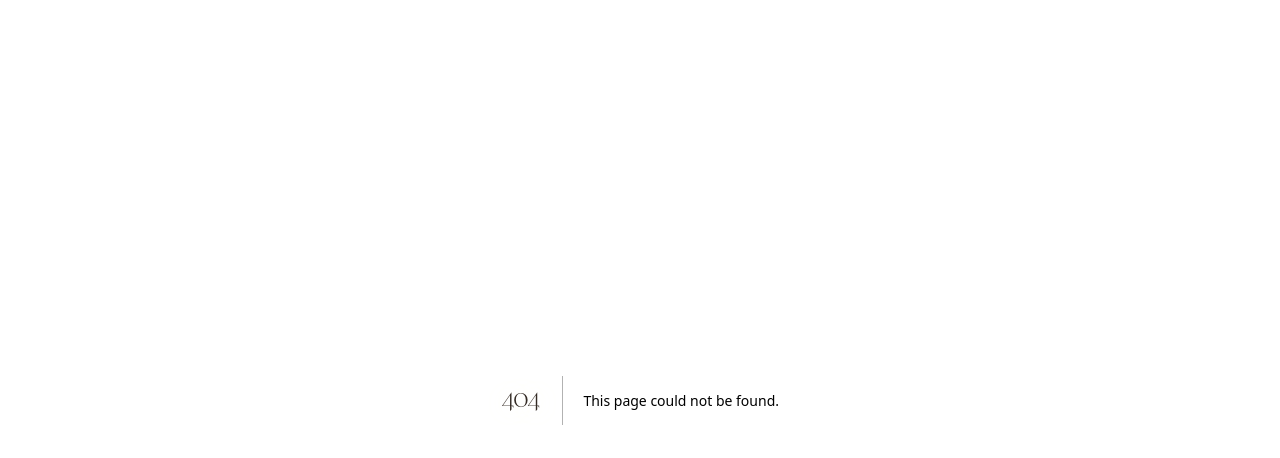
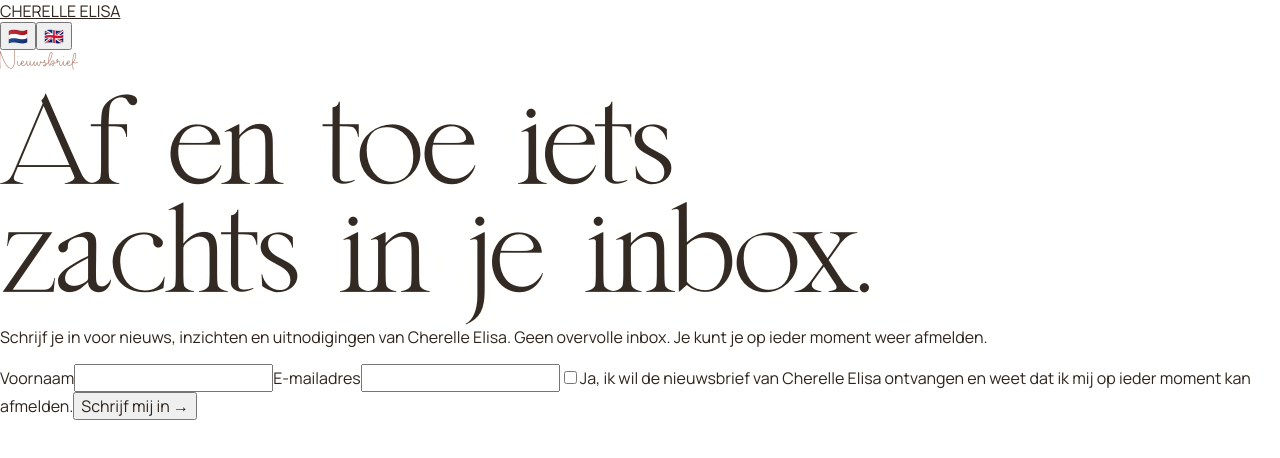
Before and after one commit to eddy9393/cherelleelisa.nl, a Next.js app: page /nieuwsbrief in a window 1280 px wide. Before the commit this address had no page. Shown: the top 458 px of the page. Built offline with nearby package versions, Linux system fonts and the light colour scheme.

Commit message:
Add public newsletter signup page

```diff
--- /dev/null
+++ b/app/nieuwsbrief/page.tsx
@@ -0,0 +1,146 @@
+"use client";
+
+import { FormEvent, useEffect, useState } from "react";
+
+type Language = "nl" | "en";
+
+const languageStorageKey = "cherelle-language";
+
+export default function NewsletterPage() {
+  const [language, setLanguage] = useState<Language>("nl");
+  const [status, setStatus] = useState<"idle" | "sending" | "success" | "already" | "unsubscribed" | "invalid" | "error">("idle");
+
+  useEffect(() => {
+    const saved = window.localStorage.getItem(languageStorageKey);
+    if (saved === "nl" || saved === "en") setLanguage(saved);
+
+    const queryStatus = new URLSearchParams(window.location.search).get("status");
+    if (queryStatus === "unsubscribed" || queryStatus === "invalid" || queryStatus === "error") {
+      setStatus(queryStatus);
+    }
+  }, []);
+
+  useEffect(() => {
+    window.localStorage.setItem(languageStorageKey, language);
+    document.documentElement.lang = language;
+  }, [language]);
+
+  async function submit(event: FormEvent<HTMLFormElement>) {
+    event.preventDefault();
+    if (status === "sending") return;
+
+    const form = event.currentTarget;
+    const data = new FormData(form);
+
+    setStatus("sending");
+
+    try {
+      const response = await fetch("/api/newsletter/subscribe", {
+        method: "POST",
+        headers: { "Content-Type": "application/json" },
+        body: JSON.stringify({
+          first_name: String(data.get("first_name") ?? ""),
+          email: String(data.get("email") ?? ""),
+          consent: data.get("consent") === "yes",
+        }),
+      });
+
+      const result = await response.json().catch(() => null);
+      if (!response.ok || !result?.ok) {
+        throw new Error(result?.error || "Inschrijven is niet gelukt.");
+      }
+
+      form.reset();
+      setStatus(result.already_subscribed ? "already" : "success");
+    } catch {
+      setStatus("error");
+    }
+  }
+
+  const copy = language === "nl"
+    ? {
+        kicker: "Nieuwsbrief",
+        title: "Af en toe iets zachts in je inbox.",
+        body: "Schrijf je in voor nieuws, inzichten en uitnodigingen van Cherelle Elisa. Geen overvolle inbox. Je kunt je op ieder moment weer afmelden.",
+        firstName: "Voornaam",
+        email: "E-mailadres",
+        consent: "Ja, ik wil de nieuwsbrief van Cherelle Elisa ontvangen en weet dat ik mij op ieder moment kan afmelden.",
+        submit: "Schrijf mij in",
+        sending: "Inschrijven…",
+        success: "Je bent ingeschreven. Fijn dat je er bent.",
+        already: "Dit e-mailadres staat al op de nieuwsbrieflijst.",
+        unsubscribed: "Je bent afgemeld. Je ontvangt geen nieuwsbrieven meer.",
+        invalid: "Deze afmeldlink is niet geldig.",
+        error: "Er ging iets mis. Probeer het later opnieuw.",
+        back: "Terug naar de website",
+      }
+    : {
+        kicker: "Newsletter",
+        title: "Something gentle in your inbox, every now and then.",
+        body: "Subscribe for news, insights and invitations from Cherelle Elisa. No crowded inbox. You can unsubscribe at any time.",
+        firstName: "First name",
+        email: "Email address",
+        consent: "Yes, I want to receive the Cherelle Elisa newsletter and I know I can unsubscribe at any time.",
+        submit: "Subscribe",
+        sending: "Subscribing…",
+        success: "You’re subscribed. Lovely to have you here.",
+        already: "This email address is already subscribed.",
+        unsubscribed: "You’re unsubscribed. You will no longer receive newsletters.",
+        invalid: "This unsubscribe link is not valid.",
+        error: "Something went wrong. Please try again later.",
+        back: "Back to the website",
+      };
+
+  return (
+    <main className="newsletterPage">
+      <header className="newsletterPageHeader">
+        <a href="/">CHERELLE ELISA</a>
+        <div>
+          <button type="button" className={language === "nl" ? "isActive" : ""} onClick={() => setLanguage("nl")} aria-label="Nederlands">🇳🇱</button>
+          <button type="button" className={language === "en" ? "isActive" : ""} onClick={() => setLanguage("en")} aria-label="English">🇬🇧</button>
+        </div>
+      </header>
+
+      <section className="newsletterPageInner">
+        <div className="newsletterPageIntro">
+          <p className="detailKicker">{copy.kicker}</p>
+          <h1>{copy.title}</h1>
+          <p>{copy.body}</p>
+        </div>
+
+        {status === "unsubscribed" || status === "invalid" ? (
+          <div className="newsletterPageResult">
+            <strong>{status === "unsubscribed" ? "✓" : "—"}</strong>
+            <p>{status === "unsubscribed" ? copy.unsubscribed : copy.invalid}</p>
+            <a href="/">{copy.back} →</a>
+          </div>
+        ) : (
+          <form className="newsletterSignupForm" onSubmit={submit}>
+            <label>
+              <span>{copy.firstName}</span>
+              <input name="first_name" autoComplete="given-name" />
+            </label>
+
+            <label>
+              <span>{copy.email}</span>
+              <input name="email" type="email" autoComplete="email" required />
+            </label>
+
+            <label className="newsletterConsent">
+              <input name="consent" type="checkbox" value="yes" required />
+              <span>{copy.consent}</span>
+            </label>
+
+            <button type="submit" disabled={status === "sending"}>
+              {status === "sending" ? copy.sending : copy.submit} <span aria-hidden="true">→</span>
+            </button>
+
+            {status === "success" && <p className="newsletterFormSuccess">{copy.success}</p>}
+            {status === "already" && <p className="newsletterFormSuccess">{copy.already}</p>}
+            {status === "error" && <p className="newsletterFormError">{copy.error}</p>}
+          </form>
+        )}
+      </section>
+    </main>
+  );
+}
```
